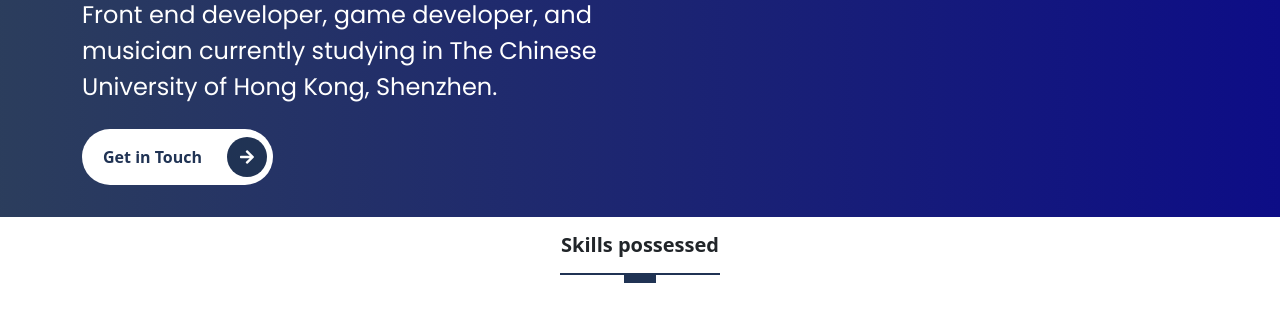
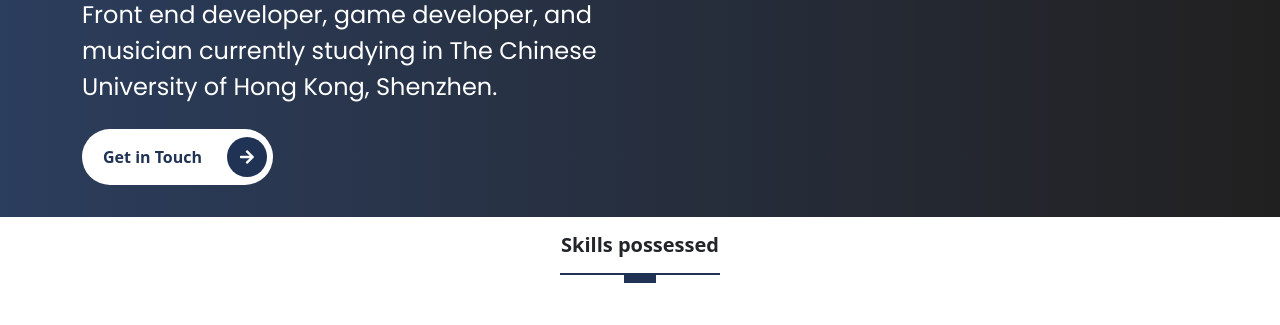
Before and after one commit to TutuyCosmos224/Portfolio-Website, a website: page index.html in a window 1280 px wide. Shown: the part 355-680 px from the top of the page. Drawn offline with nearby package versions, Linux system fonts and the light colour scheme; files that its build step writes are made by us from their sources.

Commit message:
cobacoba

```diff
--- a/scss/_custom.scss
+++ b/scss/_custom.scss
@@ -1,6 +1,6 @@
 //THEME COLORS
 $darknavy:  #203354;
-$navy: #000080;
+$navy: #151414;
 $light-navy: #2E5984;
 $pastel-blue: #AEC6CF;
 $pink:    #d63384;
```
